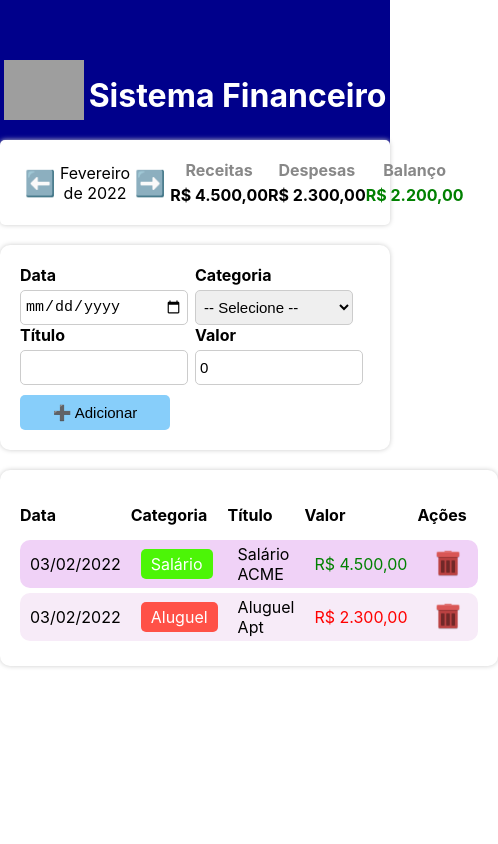
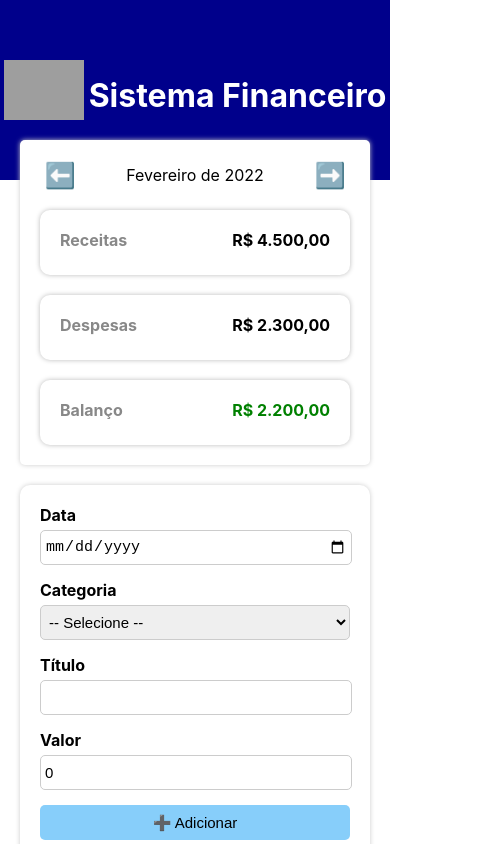
Before and after one commit to risaltte/Sistema-Financeiro-B7web, a React (Create React App) app: page / in a window 390 px wide. Shown: the top 844 px of the page, 498 px wide, since content can reach past the window. Built offline with nearby package versions, Linux system fonts and the light colour scheme; grey boxes are pictures that could not be loaded.

Commit message:
Implemented Responsive Layout

```diff
--- a/src/App.styles.ts
+++ b/src/App.styles.ts
@@ -7,6 +7,7 @@ export const Container = styled.div`
 export const Header = styled.div`
     background: darkblue;
     height: 180px;
+
     display: flex;
     justify-content: center;
     align-items: center;
@@ -28,4 +29,7 @@ export const Body = styled.div`
     margin: auto;
     max-width: 980px;
     margin-bottom: 60px;
+
+    padding: 0 20px;
+
 `;
--- a/src/components/InfoArea/styles.ts
+++ b/src/components/InfoArea/styles.ts
@@ -9,6 +9,11 @@ export const Container = styled.div`
 
     display: flex;
     align-items: center;
+
+    @media (max-width: 576px) {
+        flex-direction: column;
+        gap: 20px;
+    }
 `;
 
 export const MonthArea = styled.div`
@@ -16,6 +21,10 @@ export const MonthArea = styled.div`
 
     display: flex;
     align-items: center;
+
+    @media (max-width: 576px) {
+        width: 100%;
+    }
 `;
 
 export const MonthArrow = styled.div`
@@ -34,4 +43,11 @@ export const ResumeArea = styled.div`
     flex: 2;
 
     display: flex;
+
+    @media (max-width: 576px) {
+        flex 1;
+        flex-direction: column;
+        gap: 20px;
+        width: 100%;
+    }
 `;
--- a/src/components/InputArea/styles.ts
+++ b/src/components/InputArea/styles.ts
@@ -29,6 +29,24 @@ export const Container = styled.div`
 
         &:hover {
             filter: brightness(0.9);
+        }
+    }
+
+    @media (max-width: 576px) {
+        box-sizing: border-box;
+        width: auto;
+
+        form {
+            box-sizing: border-box;
+            width: 100%;
+            flex-direction: column;
+            align-items: flex-start;
+            gap: 15px;
+        }
+
+        button {
+            margin: auto;
+            width: 100%;
         }
     }
 `;
@@ -65,4 +83,19 @@ export const FormGroup = styled.div`
         padding: 4px;
         font-size: 15px;
     }
+
+    @media (max-width: 576px) {
+        box-sizing: border-box;
+        width: 100%;
+
+        input {
+            width: calc(100% - 8px); // 8px padding
+            height: 25px;
+        }
+
+        select {
+            width: 100%;
+            height: 35px;
+        }
+    }
 `;
--- a/src/components/ResumeItem/styles.ts
+++ b/src/components/ResumeItem/styles.ts
@@ -2,6 +2,16 @@ import styled from "styled-components";
 
 export const Container = styled.div`
     flex: 1;
+
+    @media (max-width: 576px) {
+        box-sizing: border-box;
+        width: 100%;
+        display: flex;
+        justify-content: space-between;
+        box-shadow: 0px 0px 5px #bbb;
+        padding: 20px;
+        border-radius: 10px
+    }
 `;
 
 export const Title = styled.div`
--- a/src/components/TableArea/styles.ts
+++ b/src/components/TableArea/styles.ts
@@ -8,6 +8,12 @@ export const Table = styled.table`
     box-shadow: 0px 0px 5px #ccc;
     border-radius: 10px;
     margin-top: 20px;
+
+    @media (max-width: 576px) {
+        thead{
+            display: none;
+        };
+    }
 `;
 
 export const TableHeadColum = styled.th<{width?: number}>`
--- a/src/components/TableItem/index.tsx
+++ b/src/components/TableItem/index.tsx
@@ -16,19 +16,19 @@ export const TableItem = ({ item }: Props) => {
 
     return (
         <C.TableLine>
-            <C.TableColumn>{formatDate(item.date)}</C.TableColumn>
-            <C.TableColumn>
+            <C.TableColumn data-title={"Data"}>{formatDate(item.date)}</C.TableColumn>
+            <C.TableColumn data-title={"Categoria"}>
                 <C.Category color={categories[item.category].color}>
                     {categories[item.category].title}
                 </C.Category>
             </C.TableColumn>
-            <C.TableColumn>{item.title}</C.TableColumn>
-            <C.TableColumn>
+            <C.TableColumn data-title={"Título"}>{item.title}</C.TableColumn>
+            <C.TableColumn data-title={"Valor"}>
                 <C.Value color={categories[item.category].expense ? 'red' : 'green'}>
                     {formatMoneyBr(item.value)}
                 </C.Value>
             </C.TableColumn>
-            <C.TableColumn>
+            <C.TableColumn data-title={"Ações"}>
                 <C.ButtunAction
                     type="button"
                     onClick={() => deleteItem(item)}
--- a/src/components/TableItem/styles.ts
+++ b/src/components/TableItem/styles.ts
@@ -5,16 +5,20 @@ export const TableLine = styled.tr`
 
     // elementos filhos impares
     &:nth-child(odd) {
-        background: #F0D2F7;
+        background: #eee;
     }
 
     // elementos filhos pares
     &:nth-child(even) {
-        background: #F7EBF8;
+        background: #fafcfa;
     }
 
     &:hover {
         filter: brightness(0.95);
+    }
+
+    @media (max-width: 576px) {
+
     }
 `;
 
@@ -29,6 +33,19 @@ export const TableColumn = styled.td`
     &:last-child {
         border-bottom-right-radius: 10px;
         border-top-right-radius: 10px;
+    }
+
+    @media (max-width: 576px) {
+        display: flex;
+        justify-content: space-between;
+        align-items: center;
+        gap: 15px;
+        padding: 10px 15px;
+
+        &:before {
+            content: attr(data-title);
+            font-weight: bold;
+        }
     }
 `;
 
```
